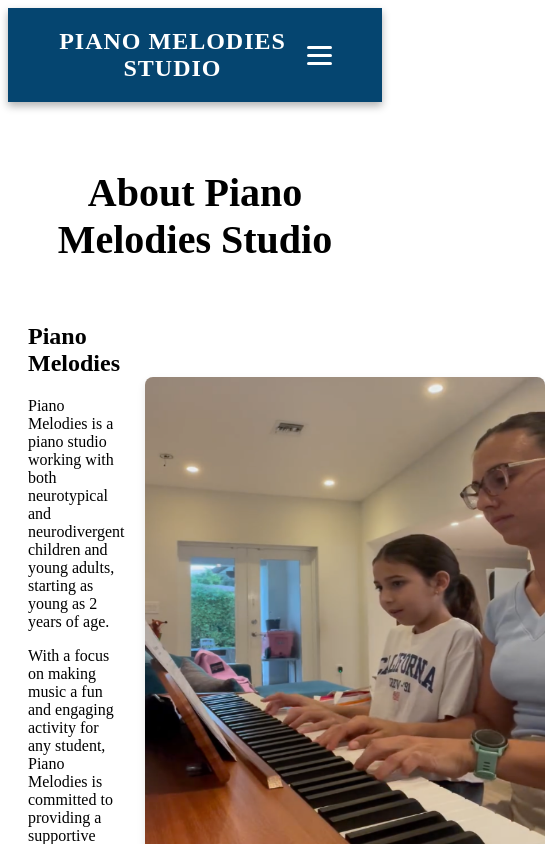
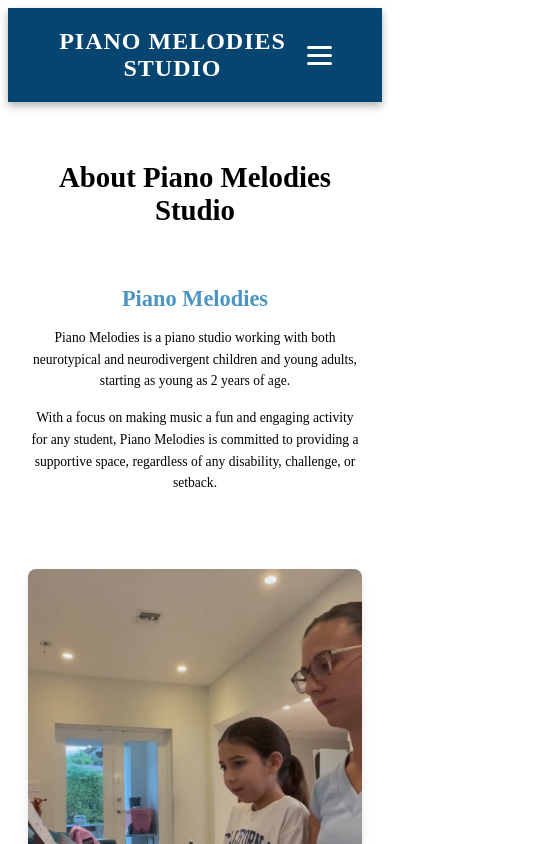
Before and after one commit to Patxi25/piano-melodies, a Next.js app: page /about in a window 390 px wide. Shown: the top 844 px of the page, 545 px wide, since content can reach past the window. Built offline with nearby package versions, Linux system fonts and the light colour scheme.

Commit message:
Updating the other pages and components to make the responsive

```diff
--- a/src/app/about/page.tsx
+++ b/src/app/about/page.tsx
@@ -7,7 +7,6 @@ const AboutPage = () => (
       <h1>About Piano Melodies Studio</h1>
     </div>
     <main className={styles.content}>
-
       {/* Studio Section */}
       <ContentSection
         title="Piano Melodies"
@@ -45,7 +44,6 @@ const AboutPage = () => (
         imageAlt="Nicole Portrait"
         imagePosition="right"
       />
-
     </main>
   </div>
 );
--- a/src/app/about/styles.module.css
+++ b/src/app/about/styles.module.css
@@ -21,7 +21,8 @@
 }
 
 .founderSection,
-  .studioSection {
+.studioSection,
+.employeeSection {
   display: flex;
   flex-wrap: wrap;
   gap: 20px;
@@ -56,10 +57,52 @@
   box-shadow: 0 4px 8px rgba(0, 0, 0, 0.1);
 }
 
+/* Responsive Styles */
 @media (max-width: 768px) {
   .founderSection,
-    .studioSection {
+  .studioSection,
+  .employeeSection {
     flex-direction: column;
     text-align: center;
   }
+
+  .text {
+    margin-bottom: 20px;
   }
+
+  .imageContainer {
+    margin-top: 20px;
+  }
+
+  .text h2 {
+    font-size: 1.5rem;
+  }
+
+  .text p {
+    font-size: 0.9rem;
+  }
+
+  .header h1 {
+    font-size: 2rem;
+  }
+
+  /* Image adjustments for smaller screens */
+  .image {
+    max-width: 100%;
+    height: auto;
+  }
+}
+
+@media (max-width: 480px) {
+  .header h1 {
+    font-size: 1.8rem;
+  }
+
+  .text h2 {
+    font-size: 1.4rem;
+  }
+
+  .text p {
+    font-size: 0.85rem;
+  }
+}
--- a/src/app/components/content-section/index.tsx
+++ b/src/app/components/content-section/index.tsx
@@ -1,4 +1,6 @@
-import React from "react";
+'use client';
+
+import React, { useState, useEffect } from "react";
 import Image from "next/image";
 import styles from "./styles.module.css";
 
@@ -17,11 +19,29 @@ const ContentSection: React.FC<ContentSectionProps> = ({
   imageAlt,
   imagePosition = "right",
 }) => {
+  const [isMobile, setIsMobile] = useState(false);
+
+  // Check the screen size and set the order of the image and text
+  useEffect(() => {
+    const handleResize = () => {
+      setIsMobile(window.innerWidth <= 768); // Mobile screen width threshold
+    };
+
+    handleResize(); // Initial check
+    window.addEventListener("resize", handleResize);
+
+    // Cleanup the event listener
+    return () => {
+      window.removeEventListener("resize", handleResize);
+    };
+  }, []);
+
   return (
     <div
-      className={`${styles.section} ${
-        imagePosition === "left" ? styles.reverse : ""
-      }`}
+      className={styles.section}
+      style={{
+        flexDirection: isMobile ? "column" : imagePosition === "left" ? "row-reverse" : "row", // Dynamically set layout
+      }}
     >
       <div className={styles.text}>
         <h2>{title}</h2>
--- a/src/app/components/content-section/styles.module.css
+++ b/src/app/components/content-section/styles.module.css
@@ -3,6 +3,7 @@
   align-items: center;
   margin-bottom: 40px;
   gap: 20px;
+  flex-wrap: wrap; /* Ensure the content can wrap to the next line on small screens */
 }
 
 .reverse {
@@ -11,10 +12,24 @@
 
 .text {
   flex: 1;
+  min-width: 300px; /* Set a minimum width to prevent squishing of content */
+}
+
+.text h2 {
+  color: #4B94C3;
+  font-size: 1.8rem;
+  margin-bottom: 15px;
+}
+
+.text p {
+  font-size: 1rem;
+  line-height: 1.6;
+  margin-bottom: 15px;
 }
 
 .imageContainer {
   flex: 1;
+  min-width: 300px; /* Set a minimum width to prevent squishing of images */
   display: flex;
   justify-content: center;
   align-items: center;
@@ -23,4 +38,44 @@
 .image {
   border-radius: 8px;
   box-shadow: 0 4px 8px rgba(0, 0, 0, 0.1);
+  max-width: 100%; /* Ensure the image scales down on smaller screens */
+  height: auto;
 }
+
+/* Responsive Styles for Smaller Screens */
+@media (max-width: 768px) {
+  .section {
+    flex-direction: column; /* Stack the text and image vertically */
+    text-align: center; /* Center align content when stacked */
+  }
+
+  .reverse {
+    flex-direction: column-reverse; /* Reverse order when stacked */
+  }
+
+  .text {
+    margin-bottom: 20px; /* Space between text and image */
+  }
+
+  .imageContainer {
+    margin-top: 20px; /* Space between image and text */
+  }
+
+  .text h2 {
+    font-size: 1.5rem;
+  }
+
+  .text p {
+    font-size: 0.9rem;
+  }
+}
+
+@media (max-width: 480px) {
+  .text h2 {
+    font-size: 1.4rem;
+  }
+
+  .text p {
+    font-size: 0.85rem;
+  }
+}
--- a/src/app/components/header/index.tsx
+++ b/src/app/components/header/index.tsx
@@ -9,7 +9,7 @@ import styles from './styles.module.css';
 export const Header: React.FC = () => {
   const [menuOpen, setMenuOpen] = useState(false);
   const navRef = useRef<HTMLDivElement>(null); // Ref for the navigation menu
-  const pathname = usePathname(); // Get the current pathname
+  const pathname = usePathname();
 
   const toggleMenu = () => {
     setMenuOpen((prevState) => !prevState);
```
Lines whose indentation alone changed are shown as unchanged.
